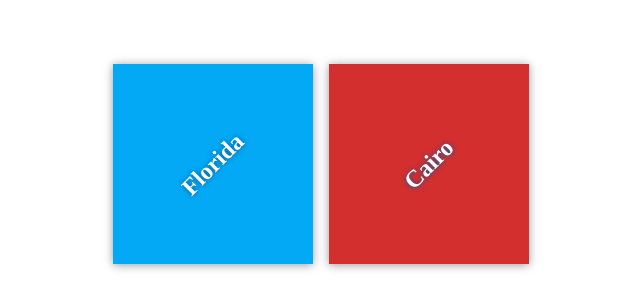
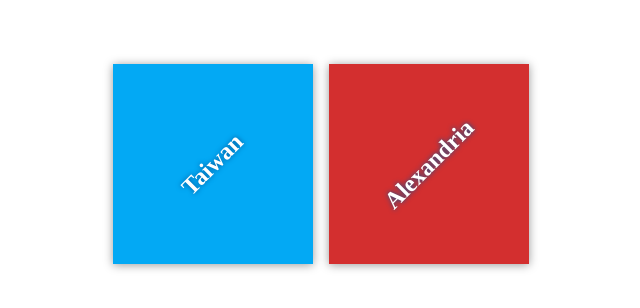
Before and after one commit to abdo20050/my-travel-plans, a plain HTML site: page index.html in a window 1280 px wide. Shown: the part 236-544 px from the top of the page, without its empty margins (319-959 px from the left). Drawn offline with Linux system fonts and the light colour scheme.

Commit message:
changing cities

```diff
--- a/index.html
+++ b/index.html
@@ -11,11 +11,11 @@
     <div class="container">
         <div class="destination-container">
             <div class="destination" id="florida">
-                <h2>Florida</h2>
+                <h2>Taiwan</h2>
             </div>
 
             <div class="destination" id="paris">
-                <h2>Cairo</h2>
+                <h2>Alexandria</h2>
             </div>
         </div>
     </div>
```
